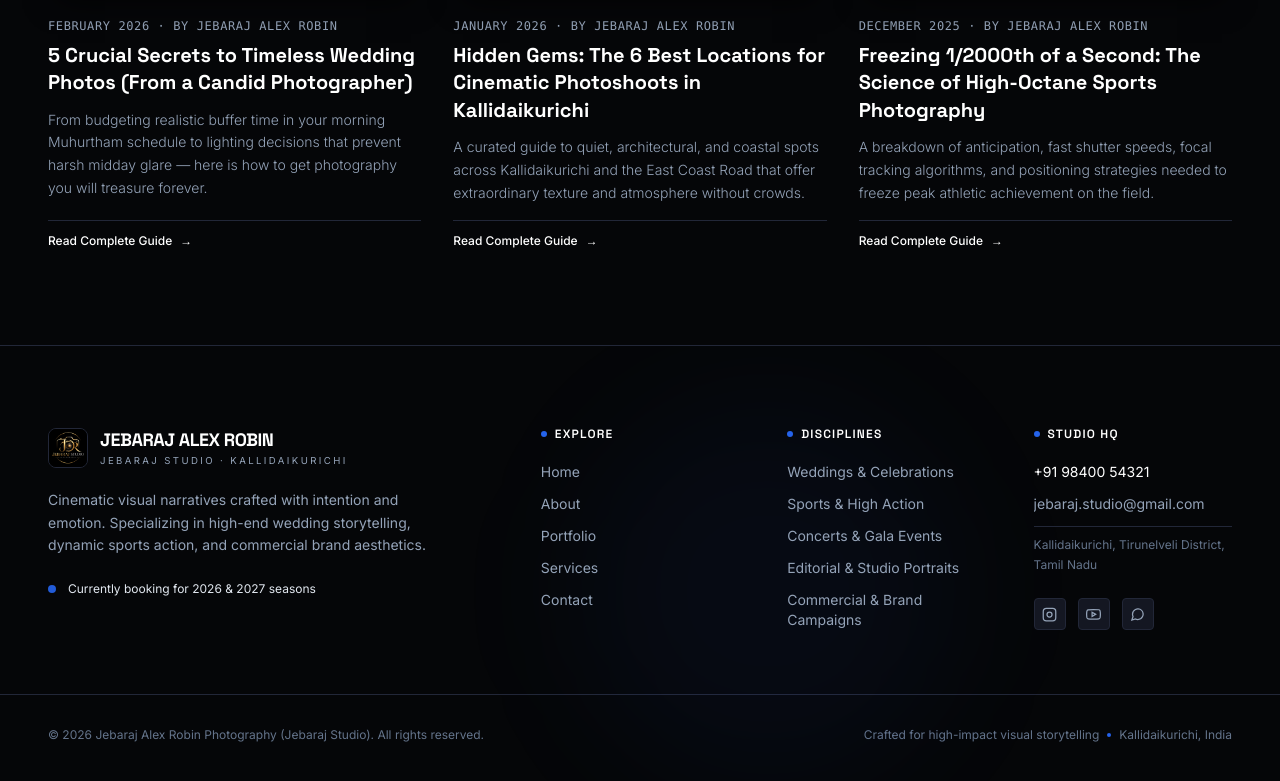
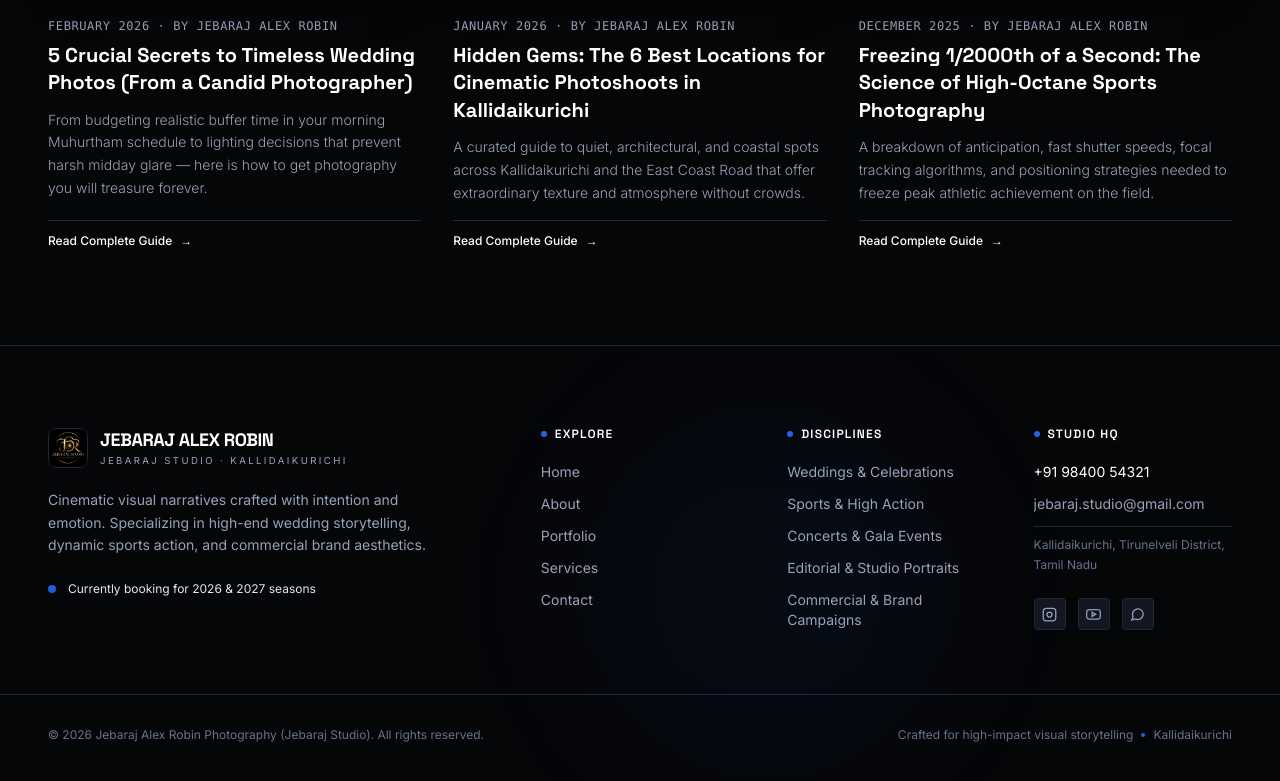
Before and after one commit to LAKSHMANAN-O7O5/Jebaraj-Studio, a React (Vite) app: page /blog in a window 1280 px wide. Shown: the part 698-1479 px from the top of the page. Built offline with nearby package versions, Linux system fonts and the light colour scheme.

Commit message:
feat: add Footer component with branding, navigation, services, and studio contact info

```diff
--- a/src/components/layout/Footer.tsx
+++ b/src/components/layout/Footer.tsx
@@ -154,7 +154,7 @@ export default function Footer() {
         <p className="flex items-center gap-2">
           <span>Crafted for high-impact visual storytelling</span>
           <span className="w-1 h-1 rounded-full bg-blue" />
-          <span>Kallidaikurichi, India</span>
+          <span>Kallidaikurichi</span>
         </p>
       </div>
     </footer>
```
